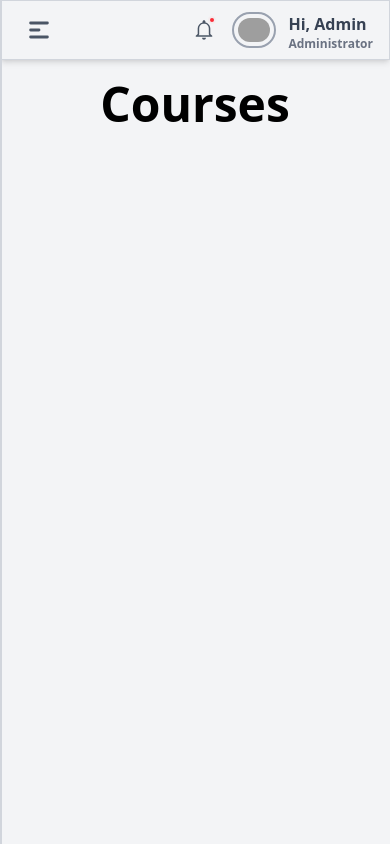
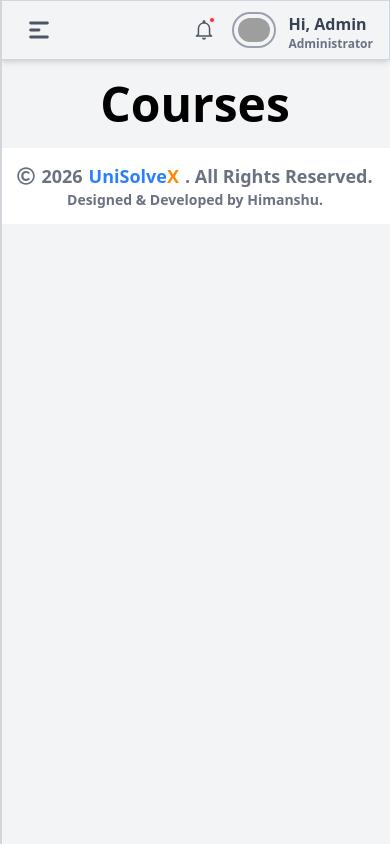
Before and after one commit to Himanshusingh00123/UniSolveX, a React (Vite) app: page /admin/courses in a window 390 px wide. Built offline with nearby package versions, Linux system fonts and the light colour scheme; grey boxes are pictures that could not be loaded.

Commit message:
i add footer and make it responsive

```diff
--- a/src/Components/Admin/Dashboard.jsx
+++ b/src/Components/Admin/Dashboard.jsx
@@ -208,10 +208,10 @@ const Dashboard = () => {
         </div>
       </div>
 
-      <div className=" sm:h-110 h-screen rounded w-full grid md:grid-cols-2 sm:pt-3 gap-3">
+      <div className=" sm:h-110 max:sm:min-h-screen rounded w-full grid md:grid-cols-2 sm:pt-3 gap-3">
         {/* -------------------------------------------------------------Question chart-------------------------------------------------- */}
 
-        <div className="sm:bg-gray-50 sm:border sm:overflow-hidden flex-1 sm:border-gray-300 h-full  rounded-xl sm:shadow-sm">
+        <div className="sm:bg-gray-50 sm:border sm:overflow-hidden  sm:border-gray-300 h-full  rounded-xl sm:shadow-sm">
           <div className=" sm:h-4/12 sm:w-full w-screen px-4 py-2">
             <h1 className="text-xl font-bold text-gray-700 mb-2 text-center sm:text-start">
               Papers Overview
@@ -314,7 +314,13 @@ const Dashboard = () => {
         </div>
       </div>
 
-      <div className="bg-gray-500 sm:h-200 "></div>
+      {/* --------------------------------------------------------Course Table------------------------------------------------------- */}
+
+      <div className="bg-gray-300  h-full ">
+        <table>
+          <div className="text-5xl  font-bold">Himanshu Singh</div>
+        </table>
+      </div>
     </div>
   );
 };
--- a/src/Components/Admin/Layout.jsx
+++ b/src/Components/Admin/Layout.jsx
@@ -12,7 +12,7 @@ import {
 import { IoSchool, IoSettingsSharp } from "react-icons/io5";
 import { FaCodeBranch, FaNewspaper } from "react-icons/fa6";
 import { MdMenuBook, MdLogout } from "react-icons/md";
-import { FaCalendarAlt } from "react-icons/fa";
+import { FaCalendarAlt, FaRegCopyright } from "react-icons/fa";
 import { BsFileEarmarkCheckFill } from "react-icons/bs";
 import { IoMdNotificationsOutline } from "react-icons/io";
 import { HiMenuAlt1 } from "react-icons/hi";
@@ -193,7 +193,7 @@ const Layout = () => {
       <div className="min-h-full overflow-auto  md:pl-2 flex-1 ">
         {/* --------------------------------navbar -----------------------------------*/}
 
-        <div className=" md:h-19 h-15  bg-gray-100 md:rounded-lg border shadow-md border-gray-300 sticky top-0 left-0 z-20 flex justify-between items-center py-4 sm:pl-3 pl-2  pr-4">
+        <nav className=" md:h-19 h-15  bg-gray-100 md:rounded-lg border shadow-md border-gray-300 sticky top-0 left-0 z-20 flex justify-between items-center py-4 sm:pl-3 pl-2  pr-4">
           <button
             onClick={() => {
               setSidebar(!sidebar);
@@ -244,10 +244,25 @@ const Layout = () => {
               </h4>
             </div>
           </div>
-        </div>
+        </nav>
+
         {/* --------------pages section------------------------------------- */}
 
         <Outlet />
+
+        <footer className="bg-white flex flex-col items-center  justify-center sm:shadow-md  sm:border-2 border-gray-300 h-19 sm:rounded-lg sm:mx-2">
+          <h1 className="flex justify-center items-center gap-1.5 text-lg font-semibold text-gray-500">
+            <FaRegCopyright /> 2026
+            <span className="flex justify-center items-center font-bold text-blue-500">
+              UniSolve<span className="text-orange-400 ">X</span>
+            </span>
+            . All Rights Reserved.
+          </h1>
+
+          <p className="text-sm font-semibold text-gray-500">
+            Designed & Developed by Himanshu.
+          </p>
+        </footer>
       </div>
     </div>
   );
```
